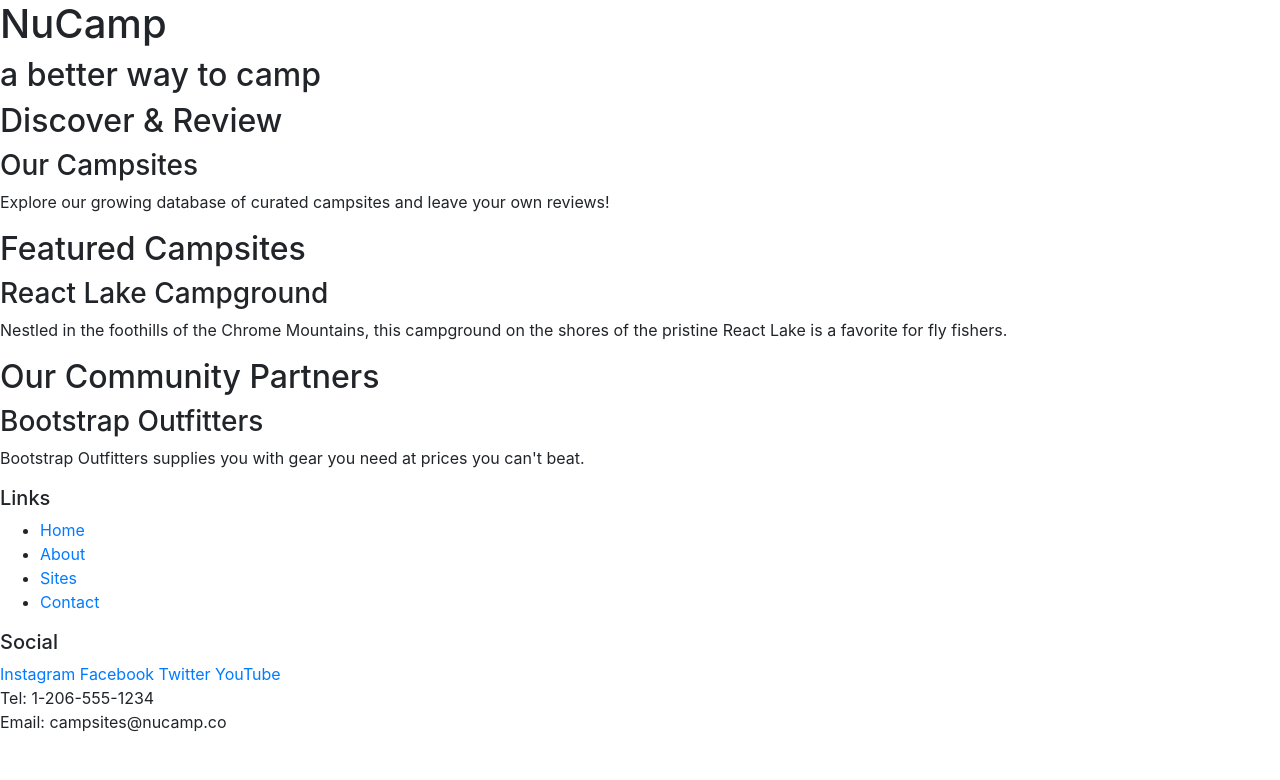
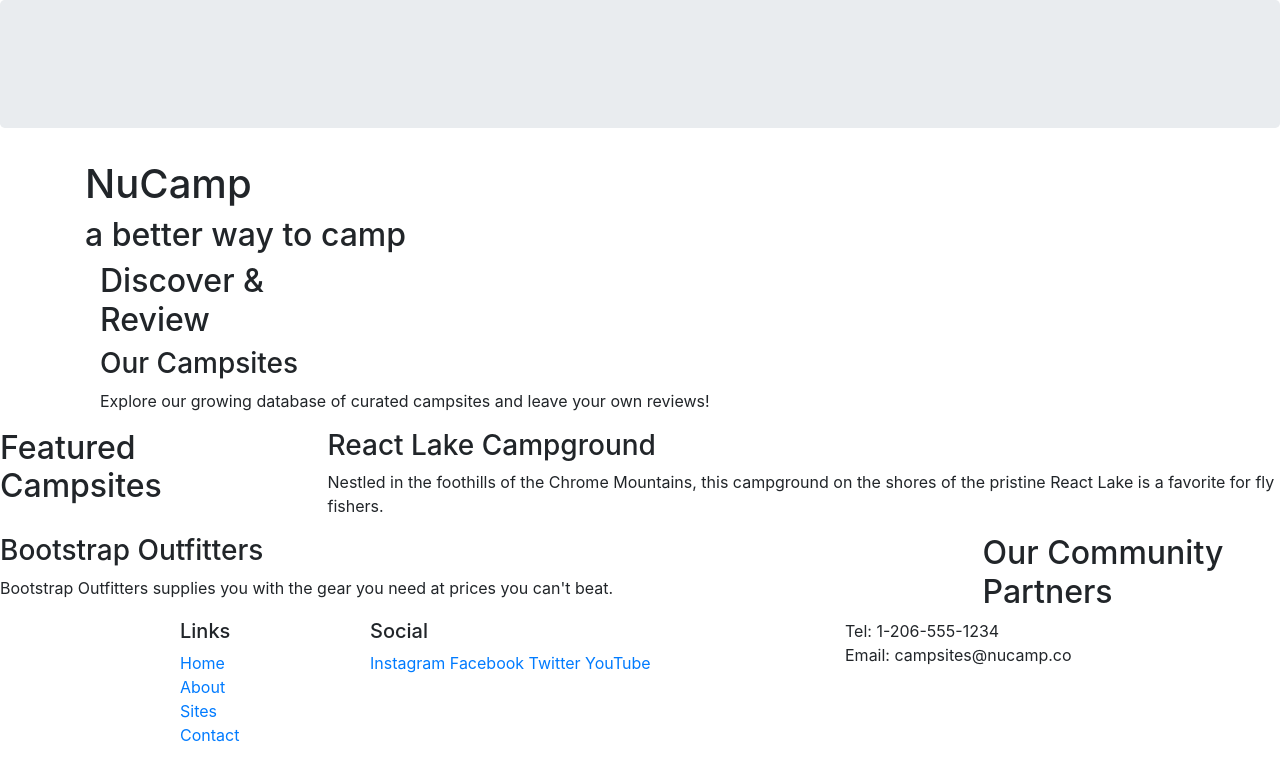
Before and after one commit to JCCassab/Bootstrap, a website: page index.html in a window 1280 px wide. Drawn offline with nearby package versions, Linux system fonts and the light colour scheme.

Commit message:
Bootstrap Grid

```diff
--- a/index.html
+++ b/index.html
@@ -15,51 +15,72 @@
 <body>
 
     <header>
-        <div>
+        <header class="jumbotron"></header>
+        <div class="container">
+            <div class="row">
+                <div class="col">
                     <h1>NuCamp</h1>
                     <h2>a better way to camp</h2>
                 </div>
+            </div>
+        </div>
     </header>
 
-    <div>
+    <div class="container">
+        <div class="col-sm-4 order-sm-last col-md-3">
             <h2>Discover & Review</h2>
+        </div>
+            <div class="col">
                 <h3>Our Campsites</h3>
                 <p>Explore our growing database of curated campsites and leave your own reviews!</p>
             </div>
-
-    <div>
-        <h2>Featured Campsites</h2>
-        <h3>React Lake Campground</h3>
-        <p>Nestled in the foothills of the Chrome Mountains, this campground on the shores of the pristine React Lake is
-            a favorite for fly fishers.</p>
         </div>
 
-    <div>
+        <div class="row">
+            <div class="col-sm-4 col-md-3">
+                <h2>Featured Campsites</h2>
+            </div>
+            <div class="col">
+                <h3>React Lake Campground</h3>
+        		<p>Nestled in the foothills of the Chrome Mountains, this campground on the shores of the pristine React Lake is a favorite for fly fishers.</p>
+   			</div>
+        </div>
+
+        <div class="row">
+            <div class="col-sm-4 order-sm-last col-md-3">
                 <h2>Our Community Partners</h2>
+            </div>
+            <div class="col">
                 <h3>Bootstrap Outfitters</h3>
-        <p>Bootstrap Outfitters supplies you with gear you need at prices you can't beat.</p>
+        		<p>Bootstrap Outfitters supplies you with the gear you need at prices you can't beat.</p>
+            </div>
+        </div>
     </div>
 
     <footer>
-        <div>
+        <div class="container">
+            <div class="row">
+                <div class="col-4 col-sm-2 offset-1">
                     <h5>Links</h5>
-            <ul>
+                    <ul class="list-unstyled">
                         <li><a href="#">Home</a></li>
                         <li><a href="#">About</a></li>
                         <li><a href="#">Sites</a></li>
                         <li><a href="#">Contact</a></li>
                     </ul>
                 </div>
-        <div>
+                <div class="col-6 col-sm-5">
                 	<h5>Social</h5>
                     <a href="http://instagram.com/">Instagram</a>
                     <a href="http://facebook.com/">Facebook</a>
                     <a href="http://twitter.com/">Twitter</a>
                     <a href="http://youtube.com/">YouTube</a>
                 </div>
-        <div>
+                <div class="col-sm-4">
                     Tel: 1-206-555-1234<br />
                     Email: campsites@nucamp.co
+                </div>
+           </div>
         </div>
     </footer>
 
```
Also changed, not shown: 1 other file. Lines whose indentation alone changed are shown as unchanged.
